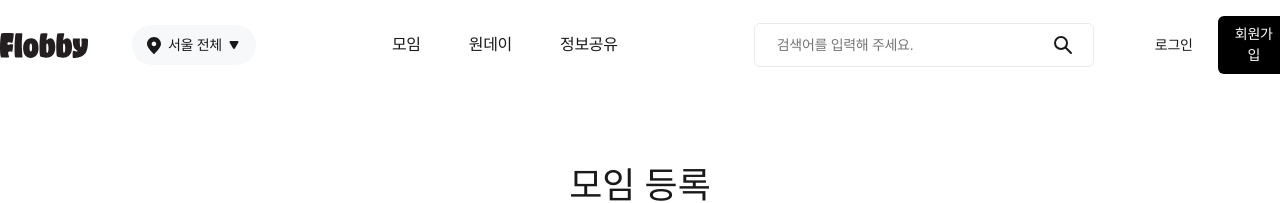
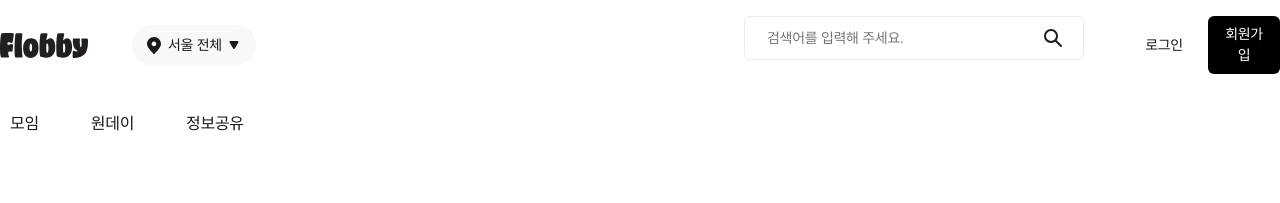
Before and after one commit to kelvin3476/Flobby, a React (Vite) app: page /club/register in a window 1280 px wide. Shown: the top 203 px of the page. Built offline with nearby package versions, Linux system fonts and the light colour scheme; no server answers.

Commit message:
Design: 비로그인 시 헤더 구조 변경

```diff
--- a/src/components/header/MainHeader.tsx
+++ b/src/components/header/MainHeader.tsx
@@ -15,14 +15,11 @@ const MainHeader = () => {
   return (
     <header className="header-container">
       <div className="header-wrapper">
+        <div className="main-wrapper">
+          <div className="up-wrapper">
             <div className="left-wrapper">
               <Logo />
               <RegionSelector />
-        </div>
-        <div className="goto-btn-wrapper">
-          <TextButton className="club-btn" buttonName="모임" onClick={() => nav("/club")}/>
-          <TextButton className="oneday-btn" buttonName="원데이" onClick={() => nav("/oneday")}/>
-          <TextButton className="community-btn" buttonName="정보공유" onClick={() => nav("/community")}/>
             </div>
             <div className="right-wrapper">
               <SearchBar />
@@ -32,6 +29,13 @@ const MainHeader = () => {
               </div>
             </div>
           </div>
+          <div className="down-wrapper">
+            <TextButton className="club-btn" buttonName="모임" onClick={() => nav("/club")}/>
+            <TextButton className="oneday-btn" buttonName="원데이" onClick={() => nav("/oneday")}/>
+            <TextButton className="community-btn" buttonName="정보공유" onClick={() => nav("/community")}/>
+          </div>
+        </div>
+      </div>
     </header>
   );
 };
--- a/src/styles/header/MainHeader.scss
+++ b/src/styles/header/MainHeader.scss
@@ -1,46 +1,30 @@
 .header-container {
   width: 1920px;
-  height: 76px;
   padding: 16px 0px;
   background: #fff;
   min-width: 1440px;
   max-width: 1920px;
 
   .header-wrapper {
+    padding: 0px 320px;
+
+    .main-wrapper {
       display: flex;
-    flex-shrink: 0;
-    align-items: center;
-    padding: 0px 320px;
-    gap: 126px;
+      flex-direction: column;
+      gap: 32px;
+
+      .up-wrapper {
+        display: flex;
+        justify-content: space-between;
 
         .left-wrapper {
           display: flex;
           align-items: center;
           gap: 44px;
-
-      > .region-selector {
-        white-space: nowrap;
-      }
-    }
-
-    .goto-btn-wrapper {
-      display: flex;
-      align-items: center;
-      height: 36px;
-      gap: 28px;
-
-      button {
-        display: flex;
-        align-items: center;
-        height: 40px;
-        padding: 10px;
-        white-space: nowrap;
-      }
         }
 
         .right-wrapper {
           display: flex;
-      align-items: center;
           gap: 44px;
 
           .btns-wrapper {
@@ -49,9 +33,6 @@
             gap: 8px;
 
             button {
-          display: flex;
-          align-items: center;
-          justify-content: center;
               width: 72px;
               padding: 8px 12px;
 
@@ -75,4 +56,20 @@
           }
         }
       }
+
+      .down-wrapper {
+        display: flex;
+        align-items: center;
+        height: 36px;
+        gap: 32px;
+
+        button {
+          display: flex;
+          align-items: center;
+          height: 40px;
+          padding: 10px;
         }
+      }
+    }
+  }
+}
```
Lines whose indentation alone changed are shown as unchanged.
